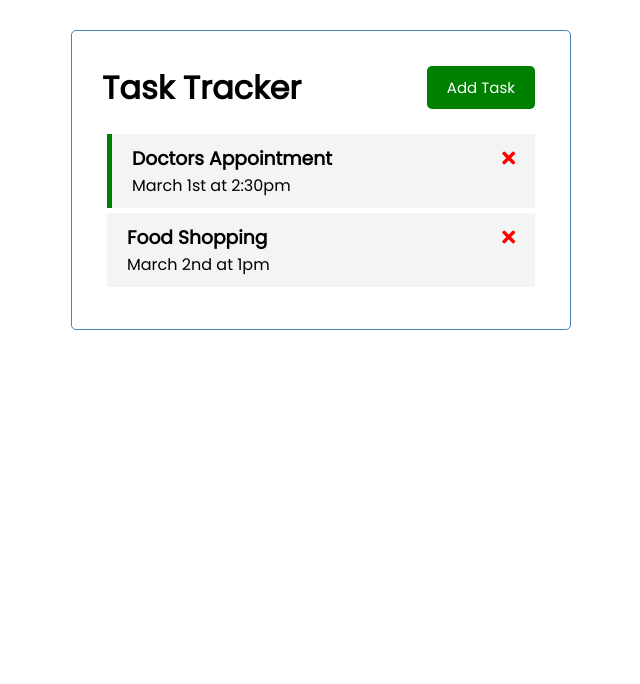
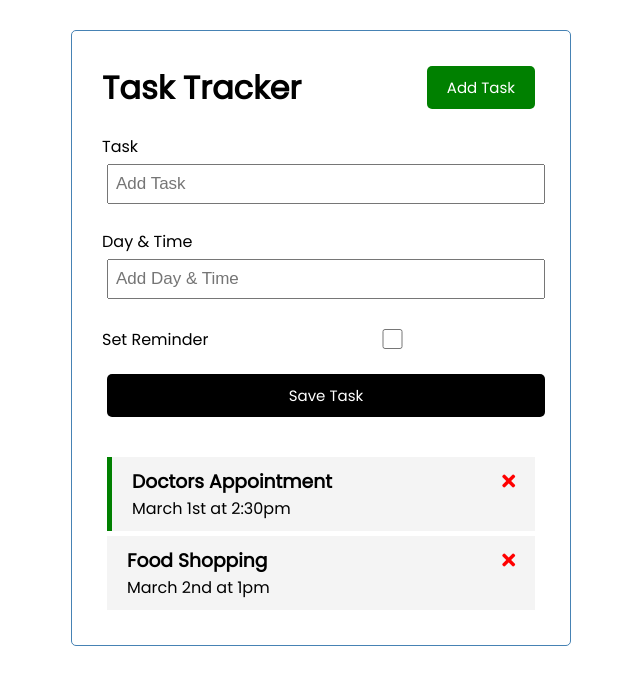
Before and after one commit to Sibints2000/Vue-Task-Manager-app, a Vue app: page / in a window 1280 px wide. Shown: the top 684 px of the page, without its empty margins (319-959 px from the left). Built offline with nearby package versions, Linux system fonts and the light colour scheme.

Commit message:
Twenty Seventh Commit

```diff
--- a/src/App.vue
+++ b/src/App.vue
@@ -1,6 +1,7 @@
 <template>
   <div class="container">
     <Header title="Task Tracker" />
+    <AddTask />
     <Tasks @toggle-reminder="toggleReminder" @delete-task="deleteTask" :tasks="tasks" />
   </div>
 
@@ -9,12 +10,14 @@
 <script>
 import Header from './components/Header.vue'
 import Tasks from './components/Tasks.vue'
+import AddTask from './components/AddTask.vue'
 
 export default {
   name: 'App',
   components: {
     Header,
-    Tasks
+    Tasks,
+    AddTask
   },
   data() {
     return {
--- a/src/components/AddTask.vue
+++ b/src/components/AddTask.vue
@@ -24,6 +24,37 @@
 
 <script>
 export default {
-
+    name: 'AddTask',
 }
 </script>
+
+<style scoped>
+.add-form {
+  margin-bottom: 40px;
+}
+.form-control {
+  margin: 20px 0;
+}
+.form-control label {
+  display: block;
+}
+.form-control input {
+  width: 100%;
+  height: 40px;
+  margin: 5px;
+  padding: 3px 7px;
+  font-size: 17px;
+}
+.form-control-check {
+  display: flex;
+  align-items: center;
+  justify-content: space-between;
+}
+.form-control-check label {
+  flex: 1;
+}
+.form-control-check input {
+  flex: 2;
+  height: 20px;
+}
+</style>
```
